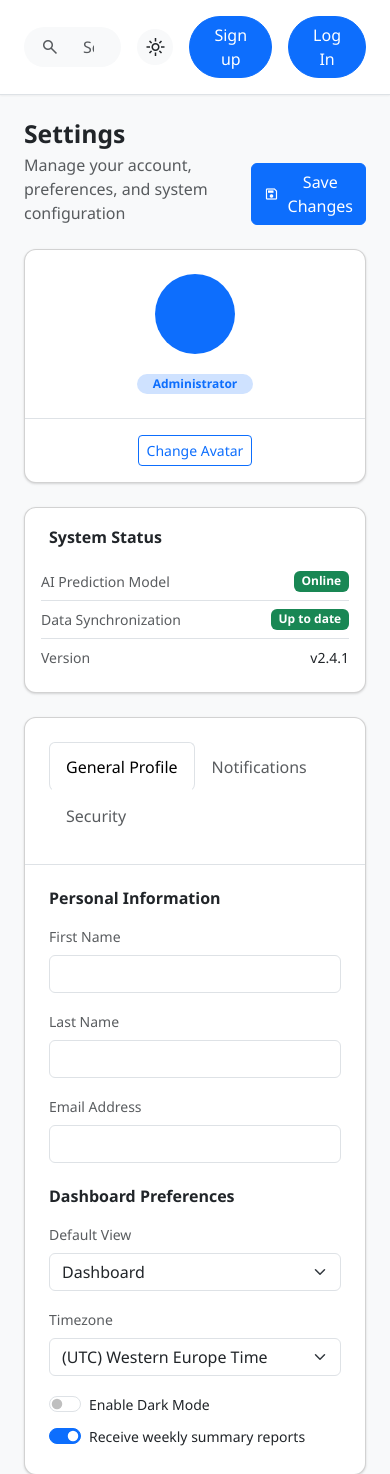
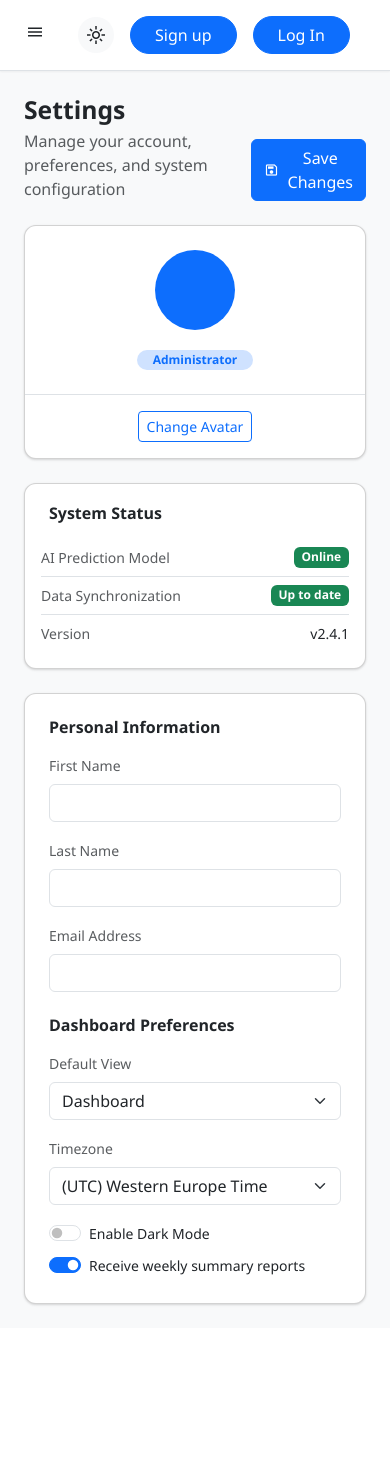
Before and after one commit to Szymqn/HotelBookingDemandApp, a Django app: page /user_settings/ in a window 390 px wide. Shown: the top 1474 px of the page. After the commit the page ends 1306 px from the top, so only its background shows below. Run offline with Django 5.2, Linux system fonts and the light colour scheme; some libraries are stand-ins or nearby versions.

Commit message:
feat: update slidebar & update user settings

```diff
--- a/templates/base.html
+++ b/templates/base.html
@@ -19,6 +19,54 @@
 <script src="{% static 'js/charts.js' %}"></script>
 
 <div class="container-fluid p-0">
+    <!-- Mobile Sidebar Offcanvas -->
+    <div class="offcanvas offcanvas-start bg-body d-md-none" tabindex="-1" id="mobileSidebar" aria-labelledby="mobileSidebarLabel">
+        <div class="offcanvas-header border-bottom">
+            <h5 class="offcanvas-title d-flex align-items-center gap-2" id="mobileSidebarLabel">
+                <span class="material-symbols-outlined text-primary fs-3" aria-hidden="true">hotel_class</span>
+                <span class="fs-5 fw-bold text-primary">BookWise AI</span>
+            </h5>
+            <button type="button" class="btn-close" data-bs-dismiss="offcanvas" aria-label="Close"></button>
+        </div>
+        <div class="offcanvas-body p-3">
+            <ul class="nav nav-pills flex-column gap-2 mb-auto" role="list">
+                <li class="nav-item">
+                    <a class="nav-link {% if request.resolver_match.url_name == 'dashboard' %}active{% endif %}" href="{% url 'dashboard' %}">
+                        <span class="material-symbols-outlined" aria-hidden="true">dashboard</span> Dashboard
+                    </a>
+                </li>
+                <li class="nav-item">
+                    <a class="nav-link {% if request.resolver_match.url_name == 'demand_forecast' %}active{% endif %}" href="{% url 'demand_forecast' %}">
+                        <span class="material-symbols-outlined" aria-hidden="true">trending_up</span> Demand Forecast
+                    </a>
+                </li>
+                <li class="nav-item">
+                    <a class="nav-link {% if request.resolver_match.url_name == 'ai_insights' %}active{% endif %}" href="{% url 'ai_insights' %}">
+                        <span class="material-symbols-outlined" aria-hidden="true">lightbulb</span> AI Insights
+                    </a>
+                </li>
+                <li class="nav-item">
+                    <a class="nav-link {% if request.resolver_match.url_name == 'bookings' %}active{% endif %}" href="{% url 'bookings' %}">
+                        <span class="material-symbols-outlined" aria-hidden="true">book_online</span> Bookings
+                    </a>
+                </li>
+                <li class="nav-item">
+                    <a class="nav-link {% if request.resolver_match.url_name == 'analytics' %}active{% endif %}" href="{% url 'analytics' %}">
+                        <span class="material-symbols-outlined" aria-hidden="true">analytics</span> Analytics
+                    </a>
+                </li>
+            </ul>
+            <hr>
+            <ul class="nav nav-pills flex-column gap-2" role="list">
+                <li class="nav-item">
+                    <a class="nav-link {% if request.resolver_match.url_name == 'user_settings' %}active{% endif %}" href="{% url 'user_settings' %}">
+                        <span class="material-symbols-outlined" aria-hidden="true">settings</span> Settings
+                    </a>
+                </li>
+            </ul>
+        </div>
+    </div>
+
     <div class="d-flex flex-nowrap min-vh-100">
         <!-- Sidebar -->
         <nav class="sidebar bg-body border-end d-flex flex-column p-3 d-none d-md-flex">
@@ -69,18 +117,12 @@
             <!-- Navbar -->
             <header class="navbar navbar-expand bg-body px-4 py-3 border-bottom">
                 <div class="d-flex align-items-center flex-grow-1">
+                    <button class="btn btn-link text-body p-0 me-3 d-md-none" type="button" data-bs-toggle="offcanvas" data-bs-target="#mobileSidebar" aria-controls="mobileSidebar" aria-label="Open menu">
+                        <span class="material-symbols-outlined">menu</span>
+                    </button>
                     <h5 class="mb-0 fw-semibold text-body me-auto d-none d-lg-block">
                         {% block header_title %}Overview{% endblock %}
                     </h5>
-
-                    <form class="d-flex mx-lg-4 flex-grow-1 flex-lg-grow-0 search-form-max" role="search" method="get" action="">
-                        <div class="input-group">
-                            <span class="input-group-text bg-body-tertiary border-0 text-muted rounded-start-pill ps-3" id="search-icon">
-                                <span class="material-symbols-outlined fs-5" aria-hidden="true">search</span>
-                            </span>
-                            <input name="q" class="form-control bg-body-tertiary border-0 rounded-end-pill py-2" type="search" placeholder="Search across dashboard..." aria-label="Search" aria-describedby="search-icon">
-                        </div>
-                    </form>
 
                     <div class="d-flex align-items-center gap-3 ms-3">
                         <button id="themeToggleBtn" class="btn border-0 rounded-circle p-2 d-flex align-items-center justify-content-center btn-theme-toggle" aria-label="Toggle theme">
--- a/templates/user_settings/index.html
+++ b/templates/user_settings/index.html
@@ -33,7 +33,6 @@
             </div>
         </div>
 
-        <!-- System Status -->
         <div class="card">
             <div class="card-header border-bottom-0 pb-0">
                 <h6 class="fw-bold mb-0">System Status</h6>
@@ -59,19 +58,6 @@
 
     <div class="col-12 col-xl-8">
         <div class="card h-100">
-            <div class="card-header border-bottom p-4">
-                <ul class="nav nav-tabs card-header-tabs m-0" role="tablist">
-                    <li class="nav-item">
-                        <a class="nav-link active fw-medium" href="#">General Profile</a>
-                    </li>
-                    <li class="nav-item">
-                        <a class="nav-link text-muted fw-medium" href="#">Notifications</a>
-                    </li>
-                    <li class="nav-item">
-                        <a class="nav-link text-muted fw-medium" href="#">Security</a>
-                    </li>
-                </ul>
-            </div>
             <div class="card-body p-4">
                 <form>
                     <h6 class="fw-bold mb-3">Personal Information</h6>
```
